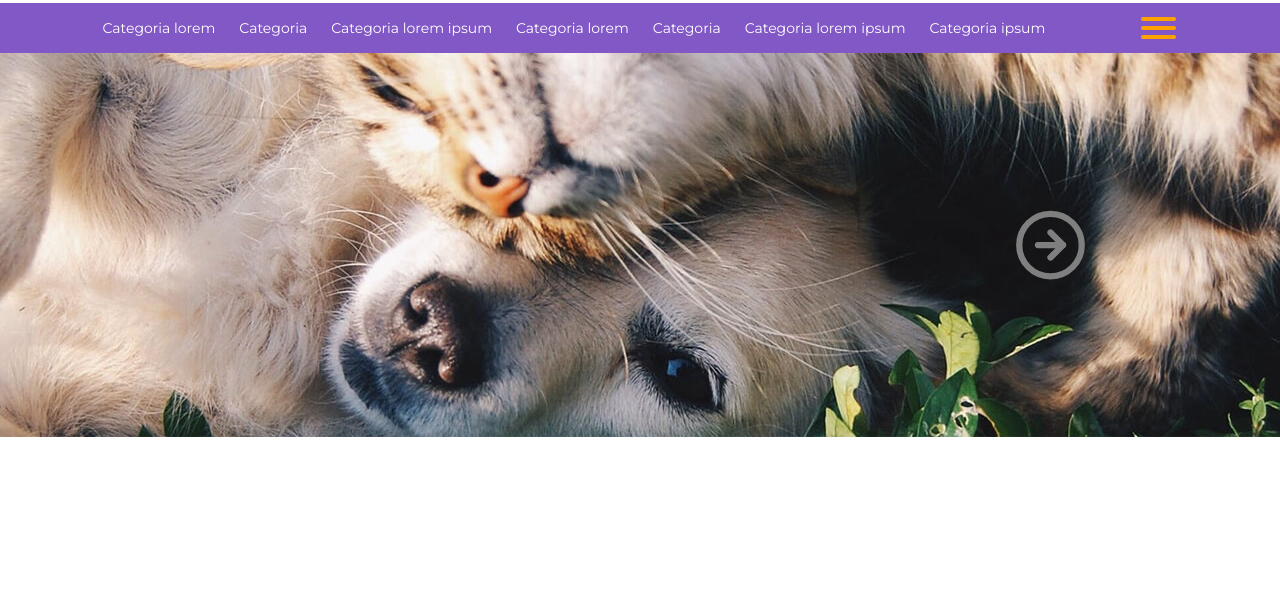
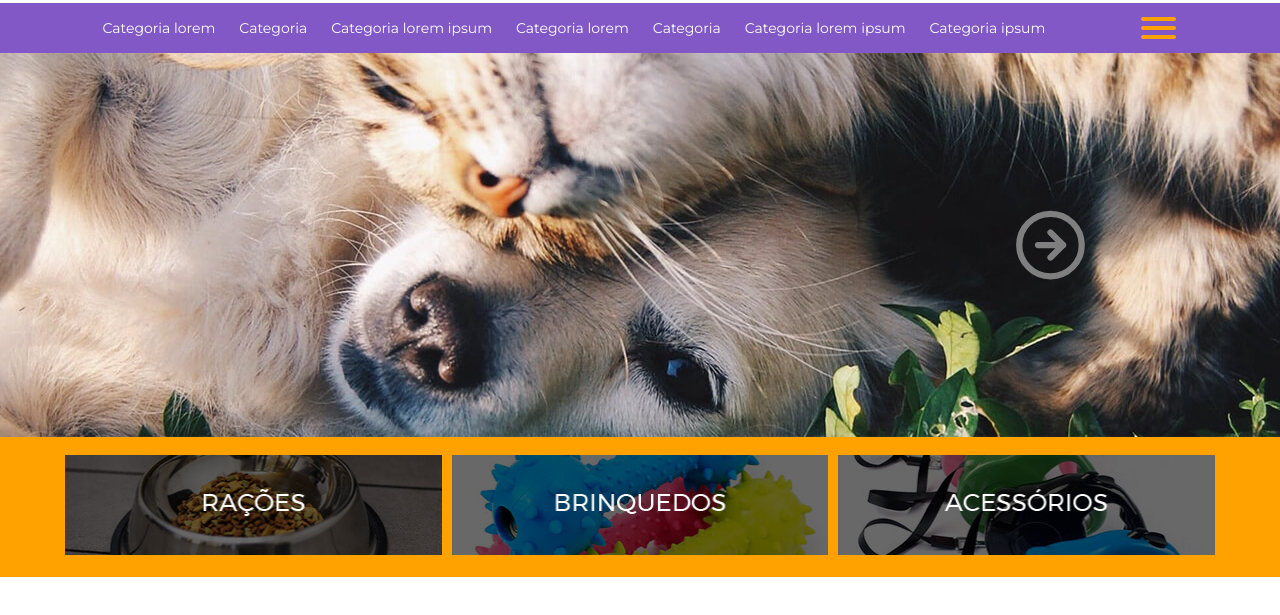
Before and after one commit to GabrielAlvesFS/testedev-seriedesing, a plain HTML site: page parte1/index.html in a window 1280 px wide. Shown: the part 111-726 px from the top of the page. Drawn offline with nearby package versions, Linux system fonts and the light colour scheme.

Commit message:
:lipstick: styling categories

```diff
--- a/parte1/assets/css/main.css
+++ b/parte1/assets/css/main.css
@@ -233,3 +233,37 @@ header nav {
   object-fit: cover;
   width: 100%;
 }
+
+/* Categories Section */
+.categories-section {
+  width: 100%;
+  height: 140px;
+  background-color: var(--orange);
+}
+
+.categories-section .categories-container {
+  display: flex;
+  align-items: center;
+  gap: 10px;
+  max-width: 1170px;
+  height: 140px;
+  margin: 0 auto;
+  padding: 0 10px;
+}
+
+.categories-container .img-container {
+  max-width: 378px;
+  height: auto;
+}
+
+.img-container a:hover img {
+  border: 2px solid var(--purple);
+  box-shadow: 1px 5px 10px #8158C5;
+  transition: ease-in-out 0.3s;
+}
+
+.img-container img {
+  width: 100%;
+  height: auto;
+  object-fit: cover;
+}
--- a/parte1/index.html
+++ b/parte1/index.html
@@ -89,6 +89,20 @@
 		<i id="next-btn" data-feather="arrow-right-circle"></i>
 	</section>
 
+	<section class="categories-section">
+		<div class="categories-container">
+			<div class="img-container">
+				<a href="#"><img src="./assets/images/food-banner.jpg" alt="Pote com ração"></a>
+			</div>
+			<div class="img-container">
+				<a href="#"><img src="./assets/images/toys-banner.jpg" alt="Brinquedos para animais"></a>
+			</div>
+			<div class="img-container">
+				<a href="#"><img src="./assets/images/accessories-banner.jpg" alt="Acessorios para animais"></a>
+			</div>
+		</div>
+	</section>
+
 	<script>
 		feather.replace()
 	</script>
```
